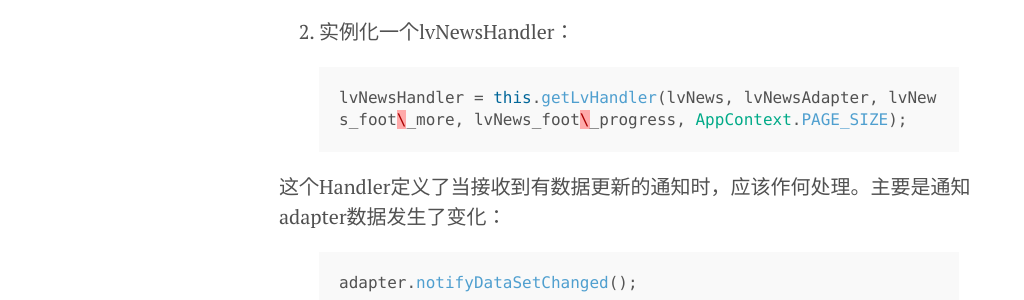
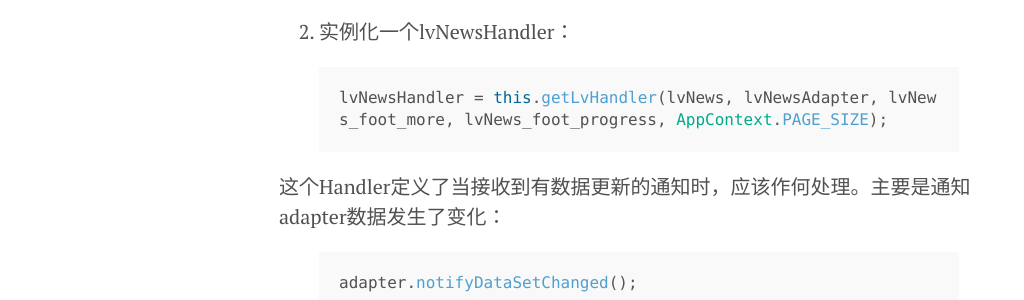
Before and after one commit to yuantops/blog, a Jekyll site: the page built from _posts/2014-12-27-osc-android-app-notes-4.md, in a window 1280 px wide. Shown: the part 920-1220 px from the top of the page, without its empty margins (1-1025 px from the left). Built offline with Jekyll 4.4.1, drawn with Linux system fonts in a browser that asks for light colours; Markdown is read by kramdown in place of the engine named in the settings; comment, search, counter and statistics services are not loaded.

Commit message:
format fix

```diff
--- a/_posts/2014-12-27-osc-android-app-notes-4.md
+++ b/_posts/2014-12-27-osc-android-app-notes-4.md
@@ -23,7 +23,7 @@ ListViewNewsApapter这个类继承BaseAdapter，重写了getView()方法。值
 
 3. 实例化一个lvNewsHandler：
 {% highlight java %}
-lvNewsHandler = this.getLvHandler(lvNews, lvNewsAdapter, lvNews_foot\_more, lvNews_foot\_progress, AppContext.PAGE_SIZE);
+lvNewsHandler = this.getLvHandler(lvNews, lvNewsAdapter, lvNews_foot_more, lvNews_foot_progress, AppContext.PAGE_SIZE);
 {% endhighlight %}
 
 这个Handler定义了当接收到有数据更新的通知时，应该作何处理。主要是通知adapter数据发生了变化：
```
Also changed, not shown: _posts/2014-12-29-oracle-java-tutorial-byte-stream.md (+1 -1 lines).
